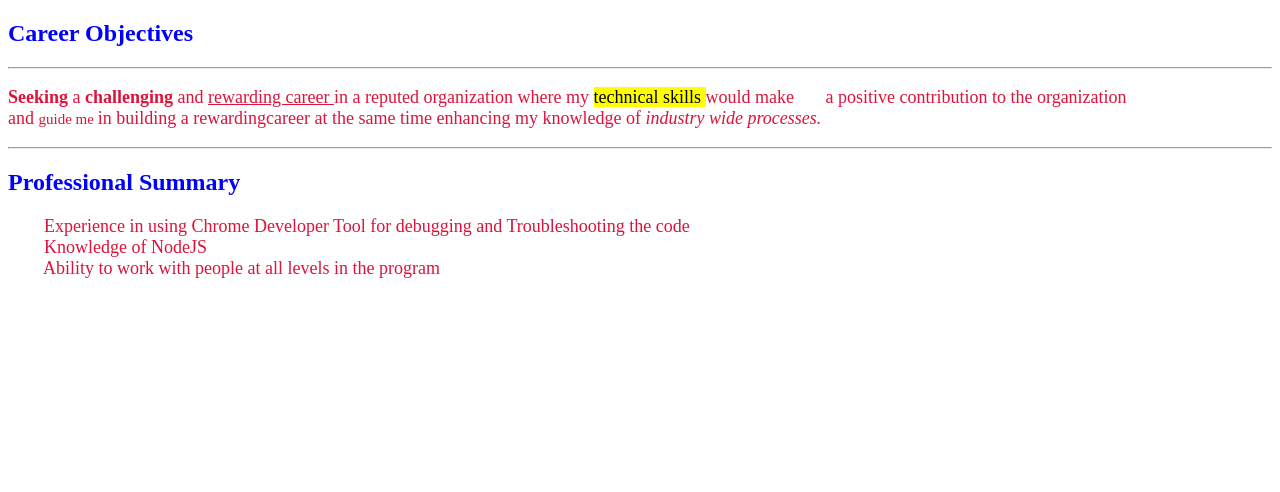
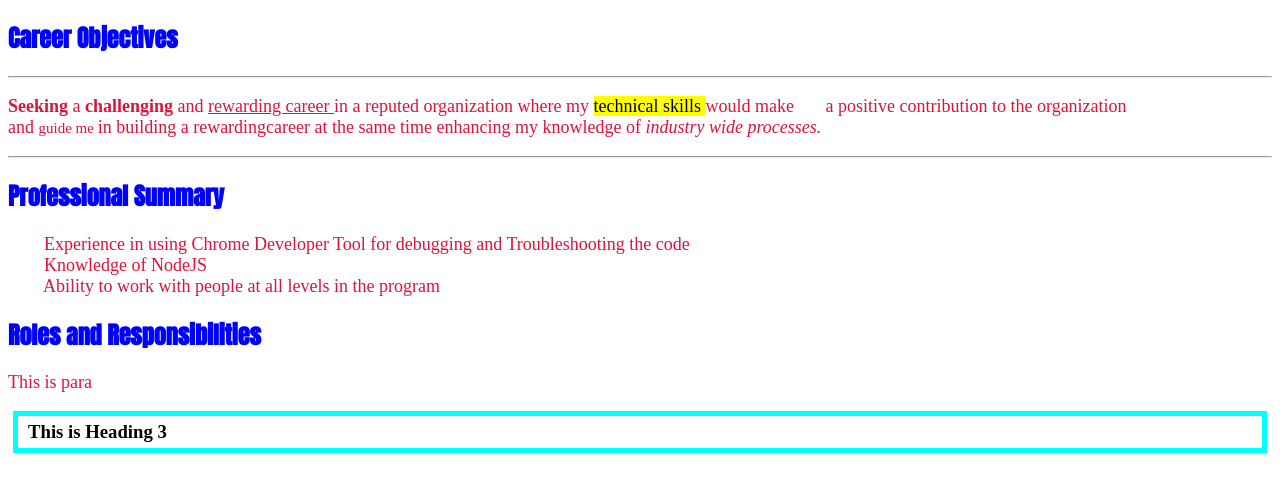
Before and after one commit to Dattabamane/Myprofile, a plain HTML site: page internalCSS.html in a window 1280 px wide. Drawn offline with Linux system fonts and the light colour scheme; a web font is replaced by a local one.

Commit message:
modified internalcss
modified internalcss

```diff
--- a/internalCSS.html
+++ b/internalCSS.html
@@ -2,13 +2,33 @@
 <html>
   <head>
     <title>Internal CSS</title>
+    <link rel="preconnect" href="https://fonts.googleapis.com">
+<link rel="preconnect" href="https://fonts.gstatic.com" crossorigin>
+<link href="https://fonts.googleapis.com/css2?family=Anton&family=Rubik+Microbe&display=swap" rel="stylesheet">
     <style>
         h2 {
             color: blue;
+            font-family: 'Anton', sans-serif;
         }
         p {
             color: crimson;
             font-size: large;
+        }
+        h3 {
+           /* border-style: solid;
+           border-width: 3px;
+           border-color: aqua; */
+
+           border: solid 5px aqua;
+
+           padding-left:  10px;
+           padding-right: 60px;
+           padding-top: 5px;
+           padding-bottom: 5px;
+           margin-left: 5px;
+           margin-right: 5px;
+           margin-top: 5px;
+           margin-bottom: 5px;
         }
     </style>
   </head>
@@ -31,5 +51,12 @@
       Knowledge of NodeJS <br />&nbsp; &nbsp; &nbsp; &nbsp; Ability to work with
       people at all levels in the program
     </p>
+    <h2 id="roles"> Roles and Responsibilities </h2>
+
+    <p id="para">
+         This is para
+    </p>
+    <h3> This is Heading 3 </h3>
+
   </body>
 </html>
```
